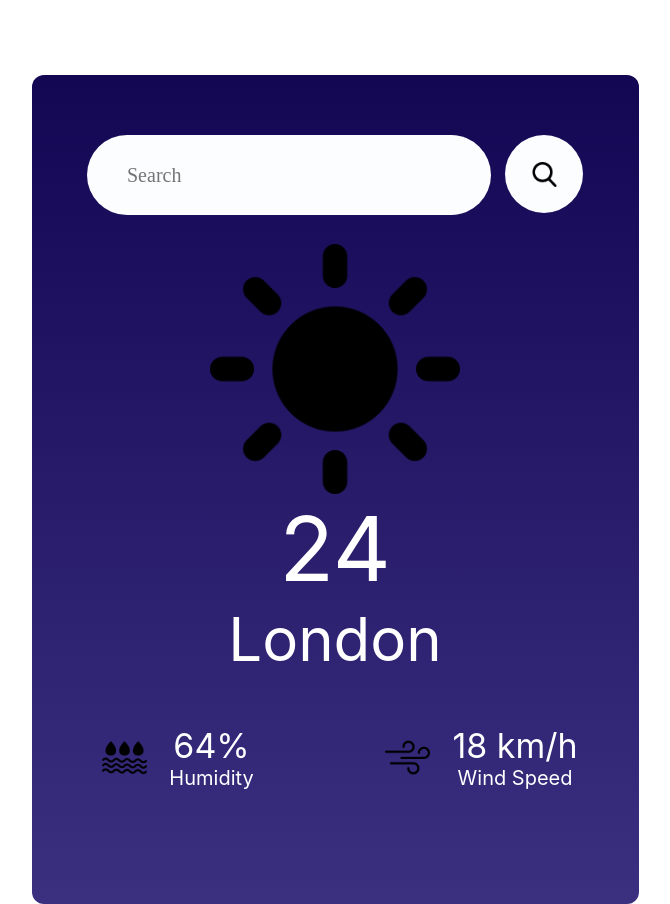
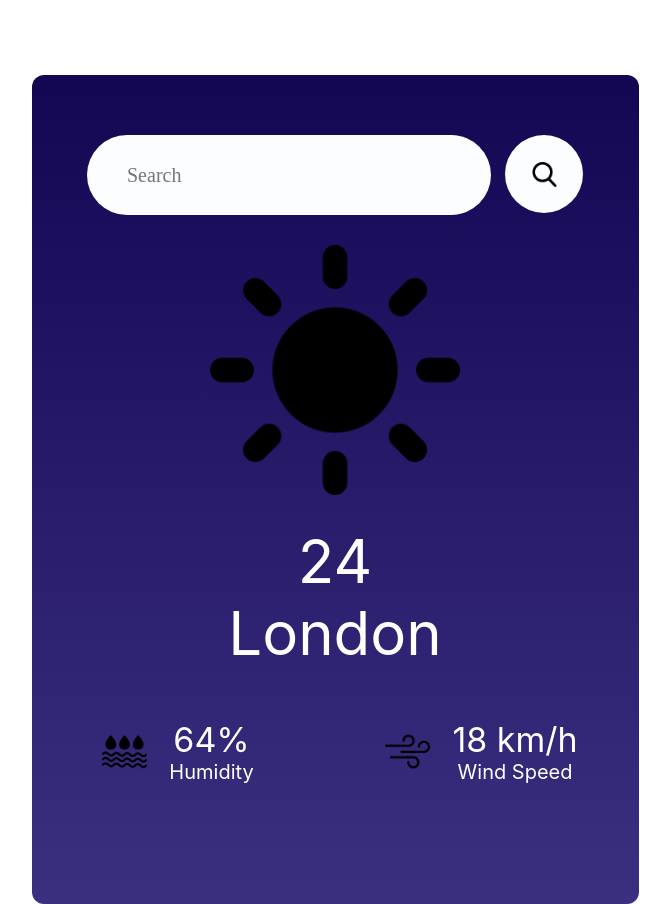
Before and after one commit to DylanCFolsom/weatherapp, a React (Create React App) app: page / in a window 1280 px wide. Shown: the whole page, without its empty margins (305-975 px from the left). Built offline with nearby package versions, Linux system fonts and the light colour scheme.

Commit message:
1/16/24 1:56 PM

```diff
--- a/src/Components/WeatherApp/main.css
+++ b/src/Components/WeatherApp/main.css
@@ -41,7 +41,7 @@
   height: 25px;
 }
 .container .weather-image {
-  margin-top: 29px;
+  margin-top: 30px;
   display: flex;
   justify-content: center;
 }
@@ -50,10 +50,11 @@
   height: 250px;
 }
 .container .weather-temp {
+  margin-top: 30px;
   display: flex;
   justify-content: center;
   color: white;
-  font-size: 90px;
+  font-size: 60px;
   font-weight: 400;
 }
 .container .weather-location {
--- a/src/Components/WeatherApp/main.scss
+++ b/src/Components/WeatherApp/main.scss
@@ -40,7 +40,7 @@
         }
     }
     .weather-image{
-        margin-top: 29px;
+        margin-top: 30px;
         display: flex;
         justify-content: center;
         img{
@@ -49,10 +49,11 @@
         }
     }
     .weather-temp{
+        margin-top: 30px;
         display: flex;
         justify-content: center;
         color: white;
-        font-size: 90px;
+        font-size: 60px;
         font-weight: 400;
     }
     .weather-location{
```
Also changed, not shown: 1 other file (tests, documents, lock files or other folders).
